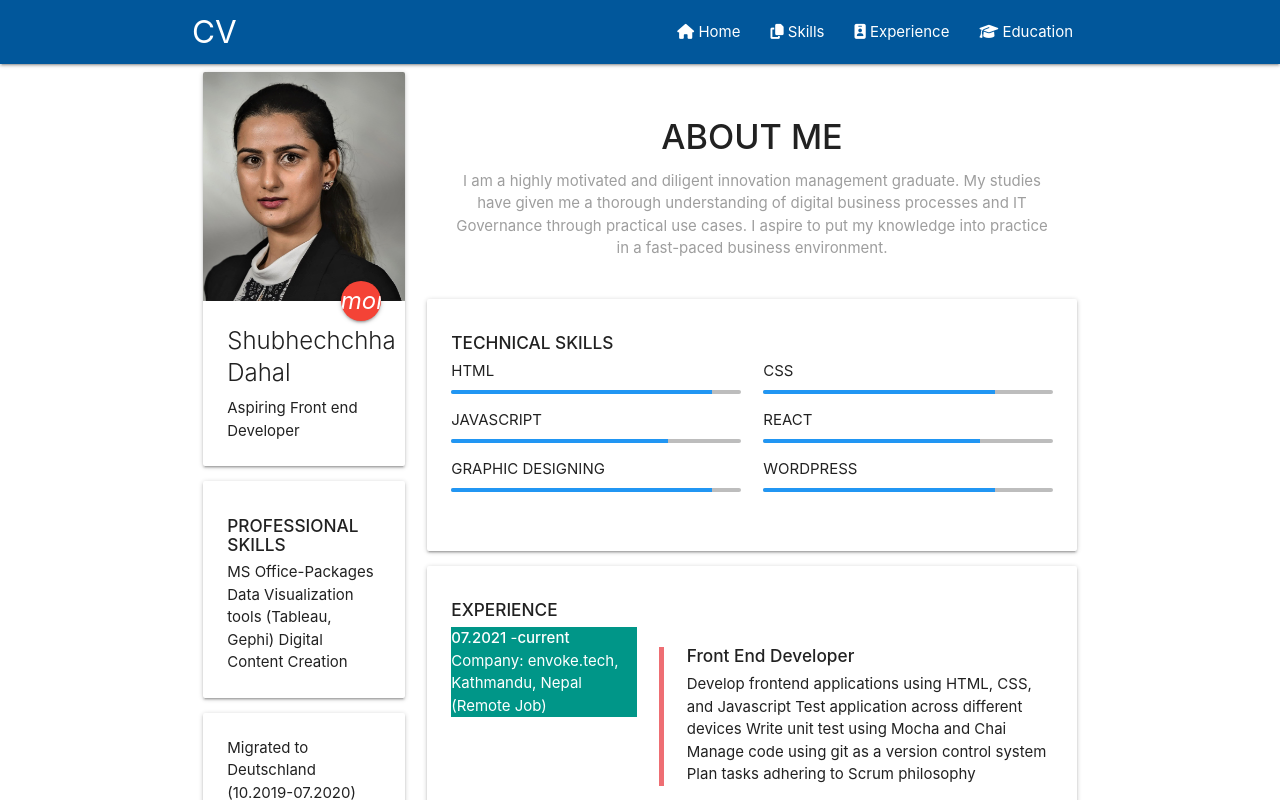
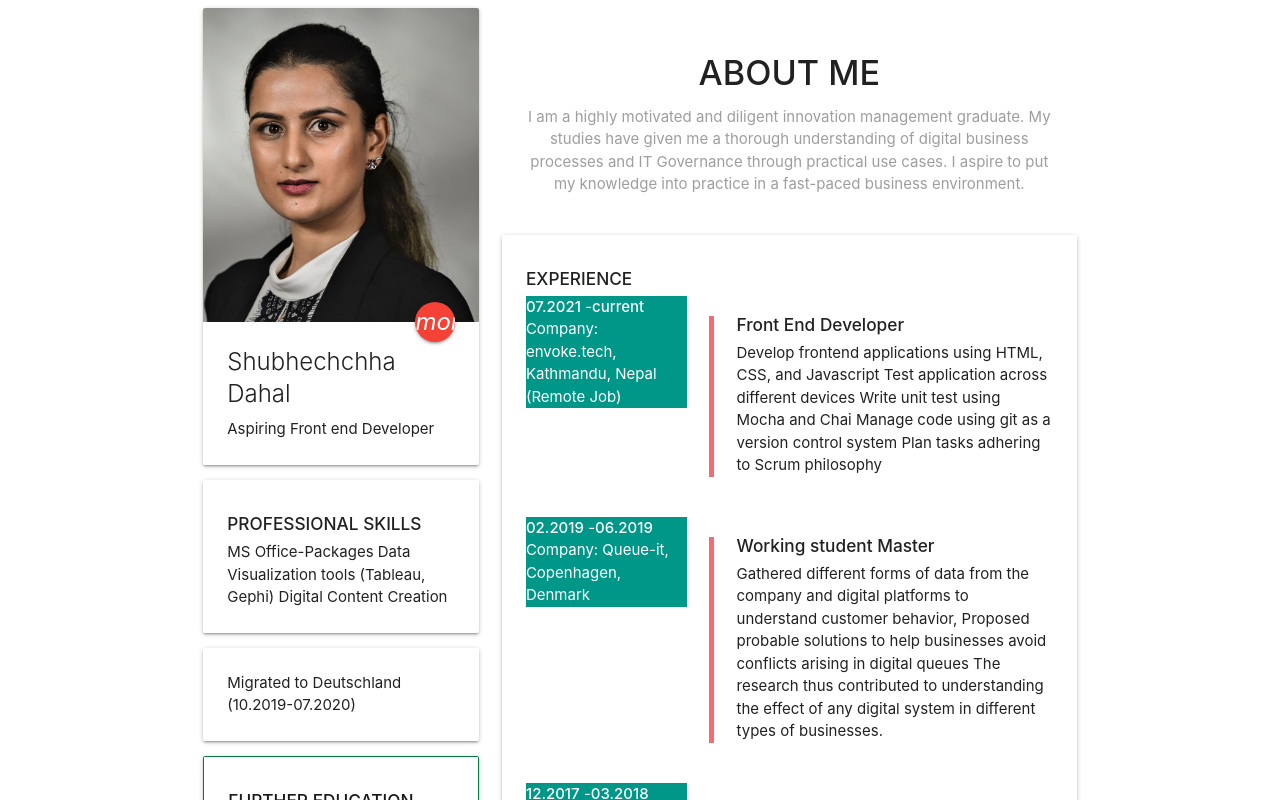
Before and after one commit to Shubhechchha/cv, a React (Create React App) app: page / in a window 1280 px wide. Shown: the top 800 px of the page. Built offline with nearby package versions, Linux system fonts and the light colour scheme.

Commit message:
changes made to home

```diff
--- a/src/components/Home.js
+++ b/src/components/Home.js
@@ -3,21 +3,24 @@ import Profile from './Profile';
 import Skills from './Skills';
 import Experience from './Experience';
 import Education from './Education';
-import Navbar from './Navbar';
 import About from './About';
+import Contact from './Contact';
 
 const Home = () => {
   return (
      <section>
-         <Navbar />
          <div className='container'>
-             <div className='row'>
-                 <div className='col s12 m3'>
+             <div className='row sameHeight'>
+                 <div className='col s12 m12 l4  white  sameHeight_child'>
                     <Profile/>
+                    <Contact />
+                    <Skills/>
+
+
                  </div>
-                 <div className='col s12 m9'>
-                    <About/>
-                    <Skills />
+                 <div className='col s12 m12 l8 white sameHeight_child '>
+                 <About/>
+
                     <Experience />
                     <Education />
                  </div>
@@ -28,4 +31,4 @@ const Home = () => {
   )
 }
 
-export default Home
+export default Home;
```
Also changed, not shown: src/components/About.js (line endings or trailing spaces).
